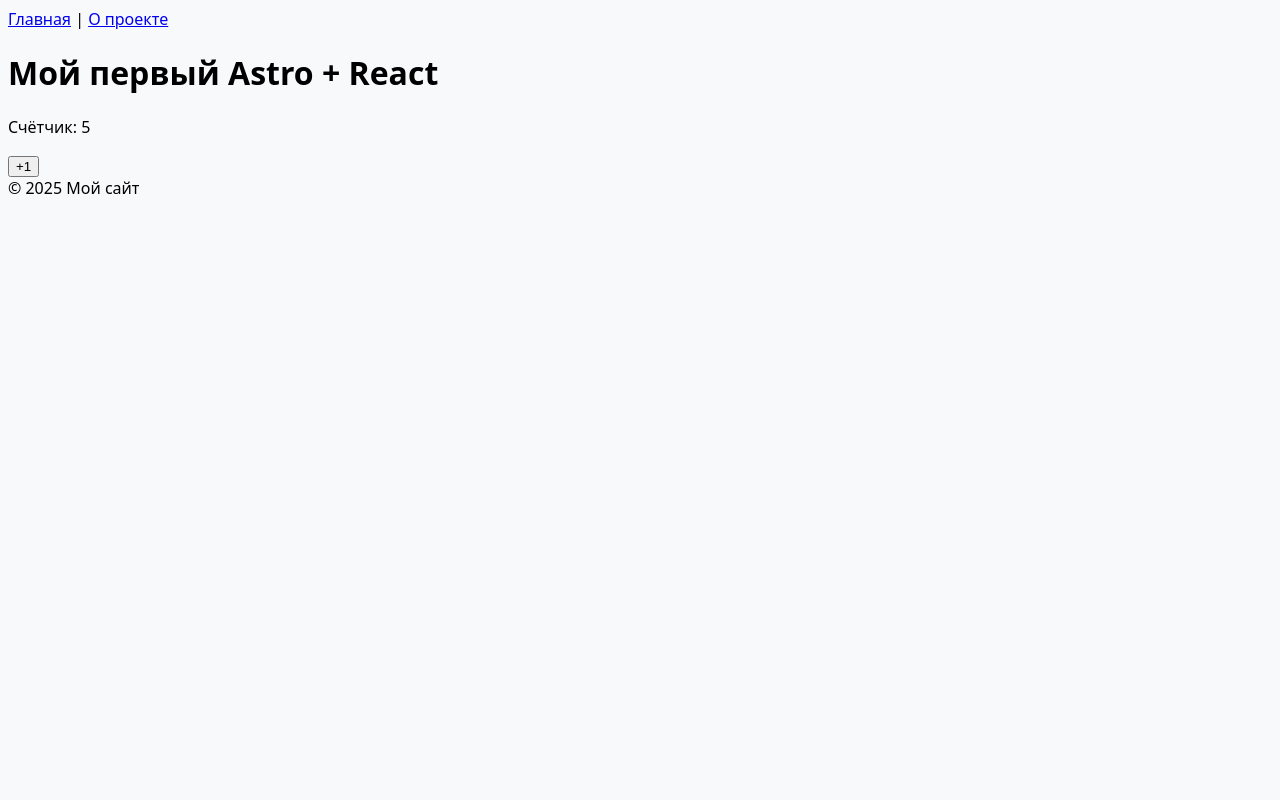
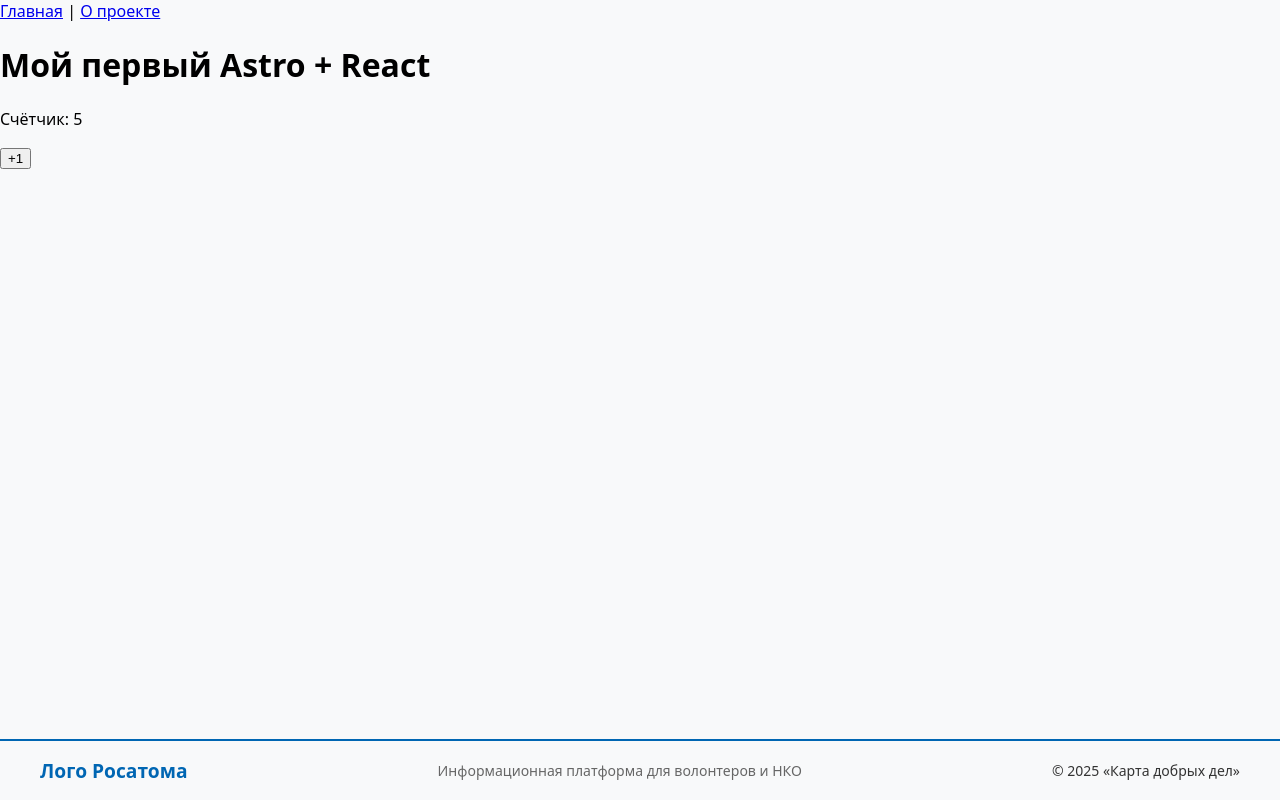
Before and after one commit to MarkDoroshko/single-page-NPO-website, an Astro site in the folder frontend/: page / in a window 1280 px wide. Built offline with nearby package versions, Linux system fonts and the light colour scheme; Astro itself is replaced by a stand-in of ours.

Commit message:
feat: add footer component with Rosatom branding

```diff
--- /dev/null
+++ b/frontend/src/components/footer/index.module.css
@@ -0,0 +1,36 @@
+.footer {
+  background: #f8f9fa;
+  border-top: 2px solid #0066b3;
+  padding: 1rem 0;
+  margin-top: auto;
+  width: 100%;
+}
+
+.container {
+  max-width: 1200px;
+  margin: 0 auto;
+  padding: 0 20px;
+  display: flex;
+  justify-content: space-between;
+  align-items: center;
+  flex-wrap: wrap;
+  gap: 15px;
+}
+
+.logo {
+  font-weight: bold;
+  color: #0066b3; /* Цвет Росатома */
+  font-size: 1.2rem;
+}
+
+.disclaimer {
+  color: #666;
+  font-size: 14px;
+  text-align: center;
+  flex-grow: 1;
+}
+
+.copyright {
+  color: #333;
+  font-size: 14px;
+}
--- /dev/null
+++ b/frontend/src/components/footer/index.tsx
@@ -0,0 +1,23 @@
+import React from 'react';
+import styles from './index.module.css';
+
+const Footer = () => {
+  return (
+    <footer className={styles.footer}>
+      <div className={styles.container}>
+        <div className={styles.logo}>
+          {/* Логотип Росатома - пока заглушка */}
+          <div className={styles.logoPlaceholder}>Лого Росатома</div>
+        </div>
+        <div className={styles.disclaimer}>
+          Информационная платформа для волонтеров и НКО
+        </div>
+        <div className={styles.copyright}>
+          © 2025 «Карта добрых дел»
+        </div>
+      </div>
+    </footer>
+  );
+};
+
+export default Footer;
--- a/frontend/src/layouts/RootLayout/index.astro
+++ b/frontend/src/layouts/RootLayout/index.astro
@@ -1,5 +1,6 @@
 ---
 import '../../styles/global.scss';
+import Footer from '../../components/footer/index.tsx';
 
 const { title = "Без названия" } = Astro.props;
 ---
@@ -11,6 +12,17 @@ const { title = "Без названия" } = Astro.props;
     <meta name="viewport" content="width=device-width" />
     <meta name="generator" content={Astro.generator} />
     <title>{title}</title>
+    <style>
+      body {
+        display: flex;
+        flex-direction: column;
+        min-height: 100vh;
+        margin: 0;
+      }
+      main {
+        flex: 1;
+      }
+    </style>
   </head>
   <body>
     <header>
@@ -24,8 +36,6 @@ const { title = "Без названия" } = Astro.props;
       <slot />
     </main>
 
-    <footer>
-      © {new Date().getFullYear()} Мой сайт
-    </footer>
+    <Footer client:load />
   </body>
 </html>
```
Also changed, not shown: backend/README.md (added), 1 other file.
